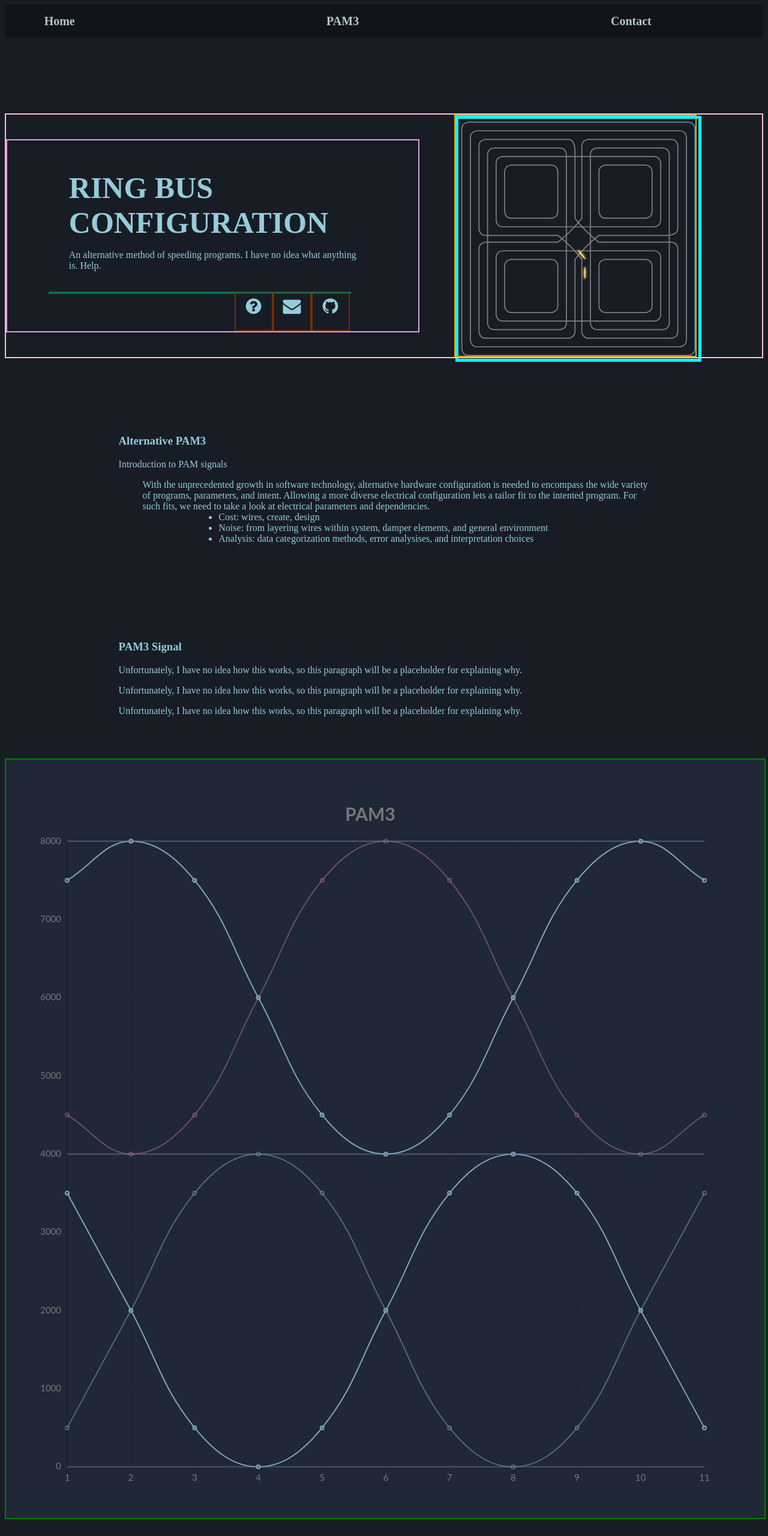
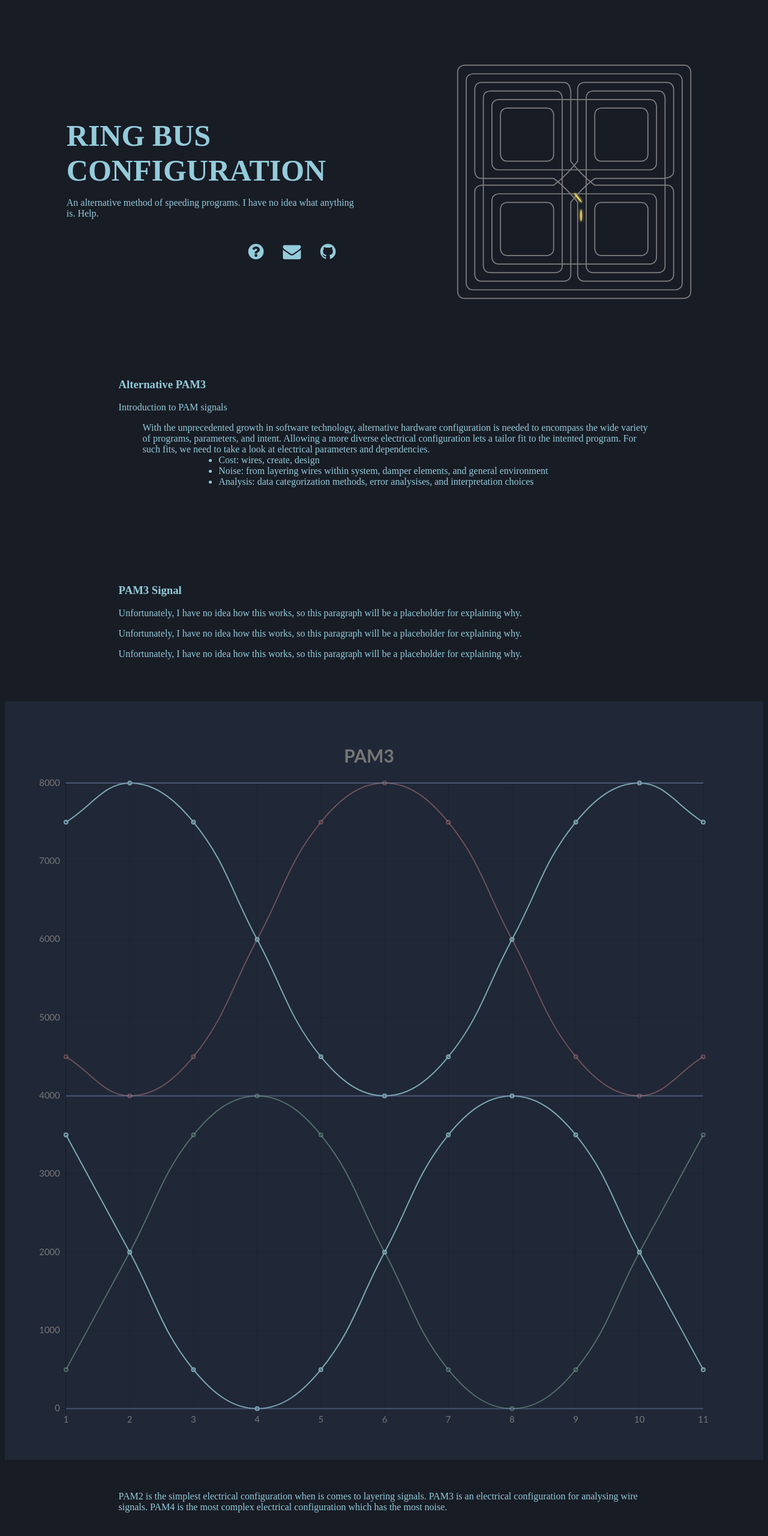
Before and after one commit to wired-patches/wired-patches.github.io, a plain HTML site: page index.html in a window 1280 px wide. Shown: the top 2560 px of the page at 60% size. Drawn offline with nearby package versions, Linux system fonts and the light colour scheme.

Commit message:
aestetics

```diff
--- a/food.css
+++ b/food.css
@@ -9,11 +9,12 @@ html {
     font-family: 'Arvo';
 }
 article {
-    margin-top: 10%;
+    margin-top: 5%;
     margin-bottom: 10%;
 }
+
 #intro {
-    border: 2px solid pink;
+    /* border: 2px solid pink; */
     justify-content: center;
     justify-items: center;
     align-content: center;
@@ -24,10 +25,10 @@ article {
     padding: 0;
 }
 #svgblock_mini .container {
-    border-color: cyan;
-    border-width: 5px;
-    border-style: solid;
-    z-index: -1;
+    /* border-color: cyan; */
+    /* border-width: 5px; */
+    /* border-style: solid; */
+    /* z-index: -1; */
 }
 .container {
     /* grid-area: diagram; */
@@ -40,9 +41,9 @@ article {
     margin: auto;
     text-align: center;
     position: relative;
-    border-color: purple;
-    border-width: 5px;
-    border-style: solid;
+    /* border-color: purple; */
+    /* border-width: 5px; */
+    /* border-style: solid; */
 
 }
 .pathcolor {
@@ -55,7 +56,7 @@ article {
 }
 #svgblock_mini {
     position: relative;
-    border: 2px solid goldenrod;
+    /* border: 2px solid goldenrod; */
     /* display: flex; */
     width: 400px;
     height: 400px;
@@ -114,6 +115,8 @@ canvas {
     position: relative;
 }
 nav {
+    display: none;
+    opacity: 0;
     left: 0;
     /* position: fixed; */
     background-color: rgba(0,0,0, 0.3);
@@ -132,11 +135,11 @@ nav {
 }
 .sticky {
     position: fixed;
-    top: 20;
+    top: 50;
 }
 .sticky + .body {
     width: 100%;
-    padding-top: 20px;
+    padding-top: 50px;
 }
 .nav-link {
     /* border: 2px solid palevioletred; */
@@ -145,6 +148,7 @@ nav {
     font-size: 20px;
     font-weight: bold;
     margin-top: 5vh;
+    display: none;
     margin-bottom: 5vh;
     margin-left: 5%;
     margin-right: 5%;
@@ -159,7 +163,7 @@ nav {
     /* background-color: #181c25; */
 }
 #pam3-signal {
-    border: 2px solid green;
+    /* border: 2px solid green; */
     height: 100px;
     width: 100px;
     /* background-color: #181c25; */
@@ -177,7 +181,7 @@ footer {
     margin: 20%;
 }
 .contact {
-    border: 2px solid rgb(5, 114, 69);
+    /* border: 2px solid rgb(5, 114, 69); */
     width: 500px;
     margin-left: 10%;
     /* display: flex; */
@@ -190,7 +194,7 @@ footer {
     vertical-align: middle;
     align-items: center;
     align-self: center;
-    border: 2px solid rgb(114, 45, 5);
+    /* border: 2px solid rgb(114, 45, 5); */
     width: 50px;
     height: 50px;
     float: right;
@@ -225,7 +229,7 @@ footer {
 }
 
 #license {
-    border: 2px solid rgb(114, 45, 5);
+    /* border: 2px solid rgb(114, 45, 5); */
     position: relative;
     text-justify: center;
 }
@@ -247,7 +251,7 @@ footer {
     }
     #welcome-panel{
         /* margin-left: 5vw; */
-        border: 2px solid plum;
+        /* border: 2px solid plum; */
     }
 }
 @media only screen and (max-width: 1000px){
@@ -265,7 +269,7 @@ footer {
     }
     #intro h3 {
         padding-left: 0;
-        border: 2px solid peru;
+        /* border: 2px solid peru; */
         margin-left: 5%;
         margin-bottom: 10px;
         transition: all 1s;
--- a/spice.js
+++ b/spice.js
@@ -1,11 +1,24 @@
 
 // file controls
 
-window.onscroll = function() {apply_sticky()};
+// window.onscroll = function() {apply_sticky()};
+// var navbar = document.getElementById("navbar");
+// var sticky = navbar.offsetTop;
+
+// function apply_sticky() {
+//   if (window.pageYOffset > sticky) {
+//     navbar.classList.add("sticky");
+//   }
+//   else {
+//     navbar.classList.remove("sticky");
+//   };
+// };
+
+window.onscroll = function() {apply_nav()};
 var navbar = document.getElementById("navbar");
 var sticky = navbar.offsetTop;
 
-function apply_sticky() {
+function apply_nav() {
   if (window.pageYOffset > sticky) {
     navbar.classList.add("sticky");
   }
@@ -13,6 +26,7 @@ function apply_sticky() {
     navbar.classList.remove("sticky");
   };
 };
+
 
 // mini e animated diagram
 
```
